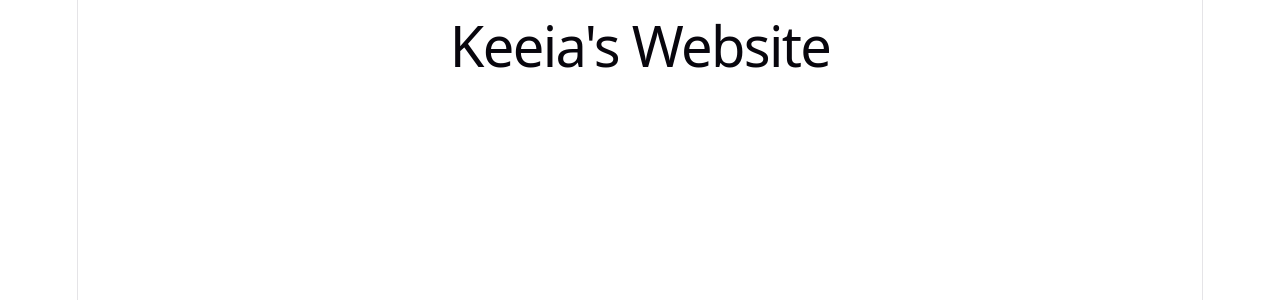
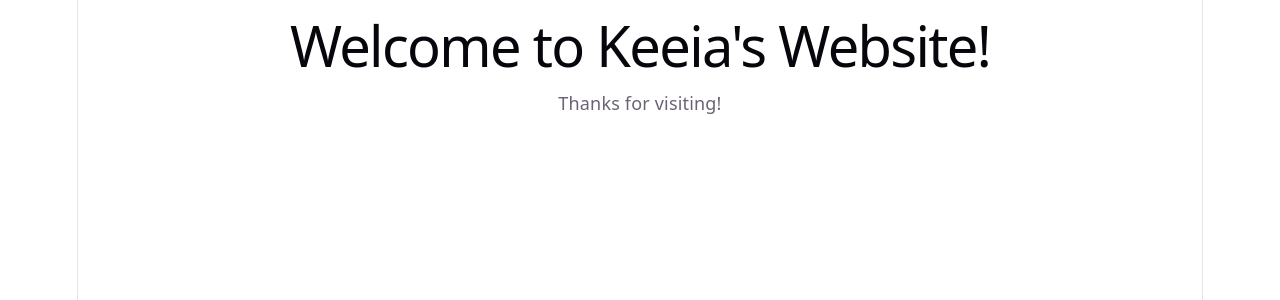
Before and after one commit to keeiadumandan/keeia-s-website, a React (Vite) app: page / in a window 1280 px wide. Shown: the top 300 px of the page. Built offline with nearby package versions, Linux system fonts and the light colour scheme.

Commit message:
Add subtitle text below title

```diff
--- a/src/App.jsx
+++ b/src/App.jsx
@@ -2,8 +2,9 @@ function App() {
   return (
     <div className="bg-white/75 backdrop-blur-sm px-16 py-16 rounded-[64px] shadow-[0_25px_40px_-12px_rgba(0,20,40,0.25),inset_0_1px_4px_rgba(255,255,255,0.8)] border border-white/60 text-center transition-transform duration-200 hover:scale-[1.01] hover:shadow-[0_30px_50px_-12px_rgba(0,20,40,0.3)] max-sm:px-8 max-sm:py-10 max-sm:rounded-[40px]">
       <h1 className="text-[clamp(3rem,10vw,5.5rem)] font-semibold tracking-[-0.02em] text-[#1a2639] leading-tight m-0 [text-shadow:0_2px_5px_rgba(255,255,255,0.8)] after:content-[''] after:block after:w-20 after:h-[5px] after:bg-[#3b6ea5] after:mx-auto after:mt-6 after:rounded after:opacity-80">
-        Keeia's Website
+        Welcome to Keeia's Website!
       </h1>
+      <p className="mt-6 text-xl text-[#3b6ea5]">Thanks for visiting!</p>
     </div>
   );
 }
```
